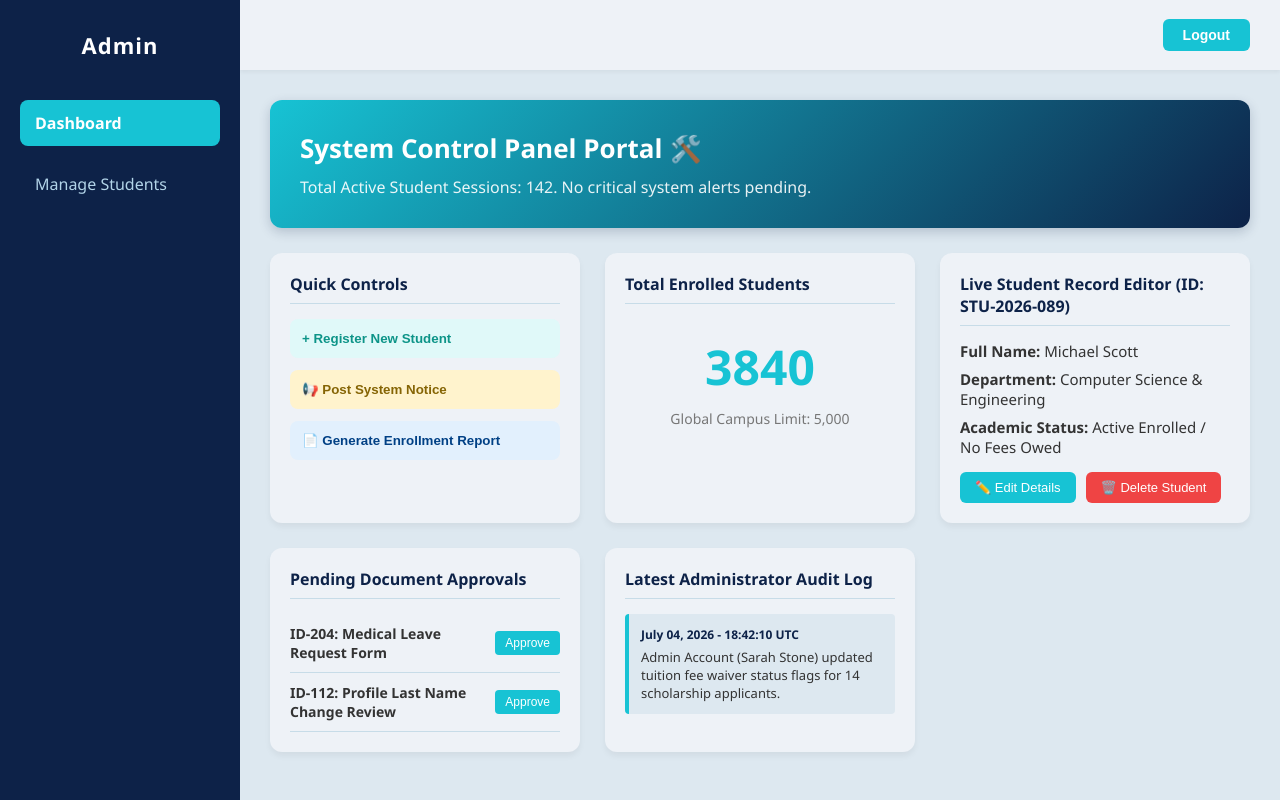
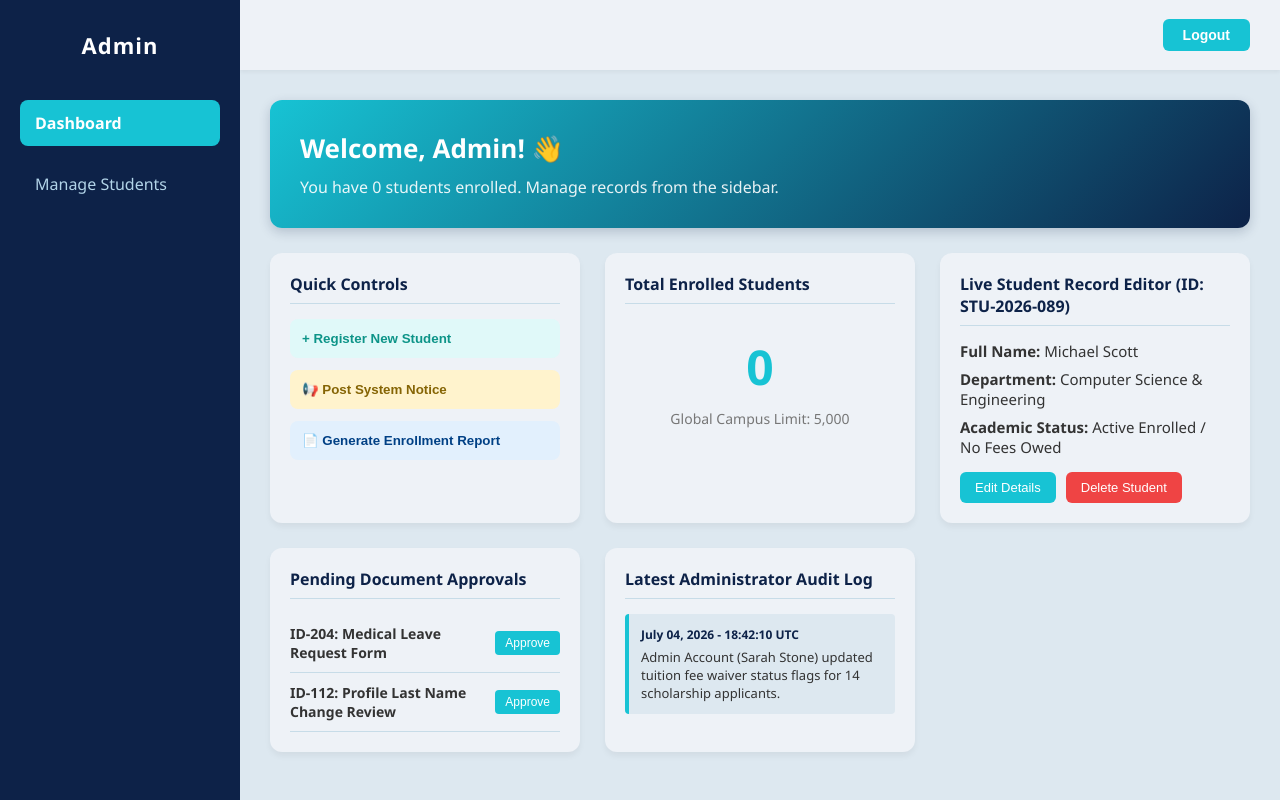
Before and after one commit to RajHarsh03/Student-Management-System-Angular, an Angular app in the folder student-management-system/: page /admin-dashboard in a window 1280 px wide. Built offline with nearby package versions, Linux system fonts and the light colour scheme; sample sign-in values are in the browser's storage.

Commit message:
feat(admin-dashboard): add server-side rendering routes and update dashboard UI

```diff
--- a/student-management-system/src/app/dashboard/admin-dashboard/admin-dashboard.html
+++ b/student-management-system/src/app/dashboard/admin-dashboard/admin-dashboard.html
@@ -19,8 +19,8 @@
     <div class="dashboard-grid">
 
       <section class="welcome-banner">
-        <h1>System Control Panel Portal 🛠️</h1>
-        <p>Total Active Student Sessions: {{ activeSessions }}. No critical system alerts pending.</p>
+        <h1>Welcome, Admin! 👋</h1>
+        <p>You have {{ totalStudentsCount }} students enrolled. Manage records from the sidebar.</p>
       </section>
 
       <section class="card quick-actions">
@@ -47,8 +47,8 @@
           <p><strong>Department:</strong> {{ mockStudentDept }}</p>
           <p><strong>Academic Status:</strong> {{ mockStudentStatus }}</p>
           <div class="editor-actions">
-            <button class="btn-edit">✏️ Edit Details</button>
-            <button class="btn-delete">🗑️ Delete Student</button>
+            <button class="btn-edit">Edit Details</button>
+            <button class="btn-delete">Delete Student</button>
           </div>
         </div>
       </section>
--- a/student-management-system/src/app/dashboard/admin-dashboard/admin-dashboard.ts
+++ b/student-management-system/src/app/dashboard/admin-dashboard/admin-dashboard.ts
@@ -14,7 +14,7 @@ export class AdminDashboard {
   adminName: string = 'Director Sarah Stone';
   adminRole: string = 'Super Admin';
   activeSessions: number = 142;
-  totalStudentsCount: number = 3840;
+  totalStudentsCount: number = 0;
 
   mockStudentId: string = 'STU-2026-089';
   mockStudentName: string = 'Michael Scott';
@@ -27,7 +27,10 @@ export class AdminDashboard {
   logTimestamp: string = 'July 04, 2026 - 18:42:10 UTC';
   logActionMessage: string = 'Admin Account (Sarah Stone) updated tuition fee waiver status flags for 14 scholarship applicants.';
 
-  constructor(private authService: AuthService) {}
+  constructor(private authService: AuthService) {
+    const stored = localStorage.getItem('totalStudents');
+    this.totalStudentsCount = stored ? parseInt(stored, 10) : 0;
+  }
 
   logout(): void {
     this.authService.logout();
--- a/student-management-system/src/app/students/components/student-list/student-list.component.ts
+++ b/student-management-system/src/app/students/components/student-list/student-list.component.ts
@@ -80,6 +80,7 @@ export class StudentListComponent implements OnInit, OnDestroy {
           this.allStudents.set(students);
           this.applyCurrentFilter();
           this.loading.set(false);
+          localStorage.setItem('totalStudents', String(students.length));
         },
         error: () => {
           this.errorMsg.set('Failed to load student data. Please try again.');
```
Also changed, not shown: student-management-system/src/app/app.routes.server.ts (+16 -0 lines).
